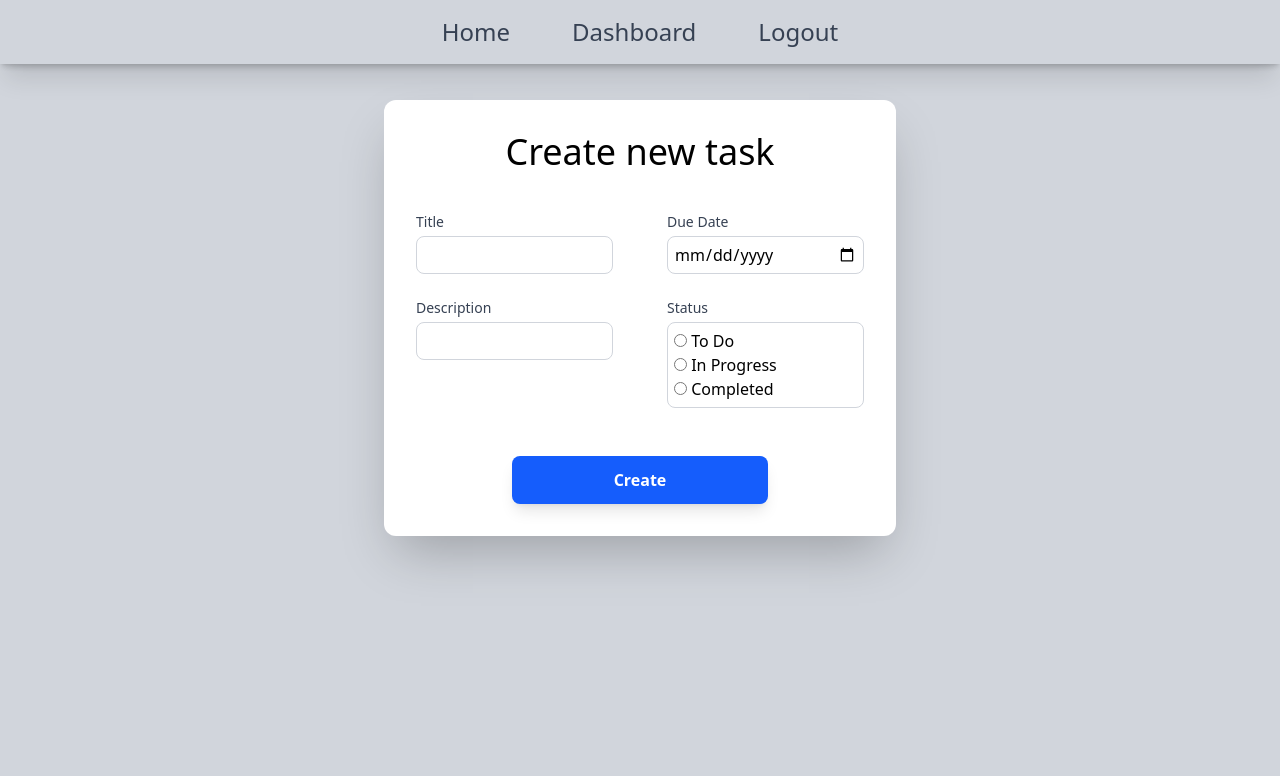
After one commit to tsvetkovivan365-code/flask_task_app, a Flask app: page /create_task in a window 1280 px wide. The commit adds this page. Shown: the top 776 px of the page. Run offline with Flask 3, Linux system fonts and the light colour scheme; the visitor is signed in with stand-in values (Sample User, id 1); style sheets or scripts are compiled from the project's sources.

Commit message:
Separating create_task_form from dashboard

```diff
--- a/app.py
+++ b/app.py
@@ -46,6 +46,13 @@ def home():
 @app.route('/dashboard', methods = ['GET', 'POST'])
 @login_required
 def dashboard():
+
+    tasks = Task.query.all()
+    return render_template("dashboard.html", tasks=tasks)
+
+@app.route('/create_task', methods = ['GET', 'POST'])
+@login_required
+def create_task():
     create_task_form = CreateTaskForm()
 
     if create_task_form.validate_on_submit():
@@ -60,8 +67,8 @@ def dashboard():
         db.session.commit()
 
 
-    tasks = Task.query.all()
-    return render_template("dashboard.html", form=create_task_form, tasks=tasks)
+
+    return render_template("create_task.html", form=create_task_form)
 
 @app.route('/register' , methods = ['GET', 'POST'])
 def register():
--- /dev/null
+++ b/templates/create_task.html
@@ -0,0 +1,27 @@
+{% extends "navbar.html" %}
+{% block body %}
+<section class='px-3'>
+    <section class='bg-white p-8 rounded-xl shadow-2xl mx-auto max-w-lg my-25'>
+        <h2 class='text-center text-4xl mb-10'>Create new task</h2>
+        <form method='post' class='flex flex-col items-center' action="{{url_for('dashboard')}}">
+            <section class='grid grid-cols-2 gap-x-13.5'>
+                {{ form.csrf_token }}
+                <section>
+                    {{ form.title.label(class="block text-sm font-medium text-gray-700 mb-1") }}
+                    {{ form.title(class="w-full p-1.5 border border-gray-300 rounded-lg focus:outline-none focus:ring-2 focus:ring-blue-500 mb-6") }}
+                    {{ form.description.label(class="block text-sm font-medium text-gray-700 mb-1") }}
+                    {{ form.description(class="w-full p-1.5 border border-gray-300 rounded-lg focus:outline-none focus:ring-2 focus:ring-blue-500 mb-6") }}
+                </section>
+                <section>
+                    {{ form.due_date.label(class="block text-sm font-medium text-gray-700 mb-1") }}
+                    {{ form.due_date(class="w-full p-1.5 border border-gray-300 rounded-lg focus:outline-none focus:ring-2 focus:ring-blue-500 mb-6") }}
+                    {{ form.status.label(class="block text-sm font-medium text-gray-700 mb-1") }}
+                    {{ form.status(class="w-full p-1.5 border border-gray-300 rounded-lg focus:outline-none focus:ring-2 focus:ring-blue-500 mb-6") }}
+                </section>
+            </section>
+            <button type='submit' class='w-3xs bg-blue-600 hover:bg-blue-700 text-white font-bold py-3 px-4 rounded-lg transition duration-200 shadow-lg mt-6'>Create</button>
+        </form>
+    </section>
+</section>
+
+{% endblock %}
```
Also changed, not shown: templates/dashboard.html (+3 -22 lines).
